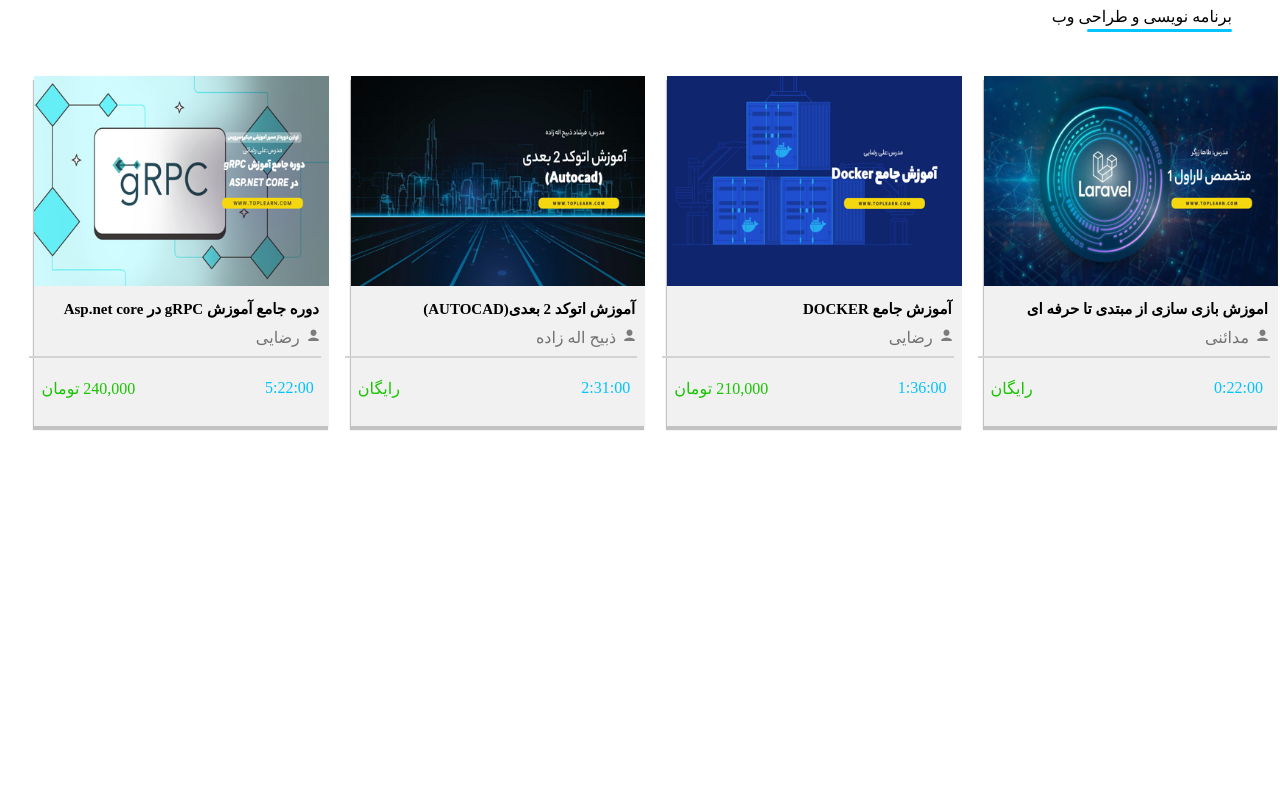
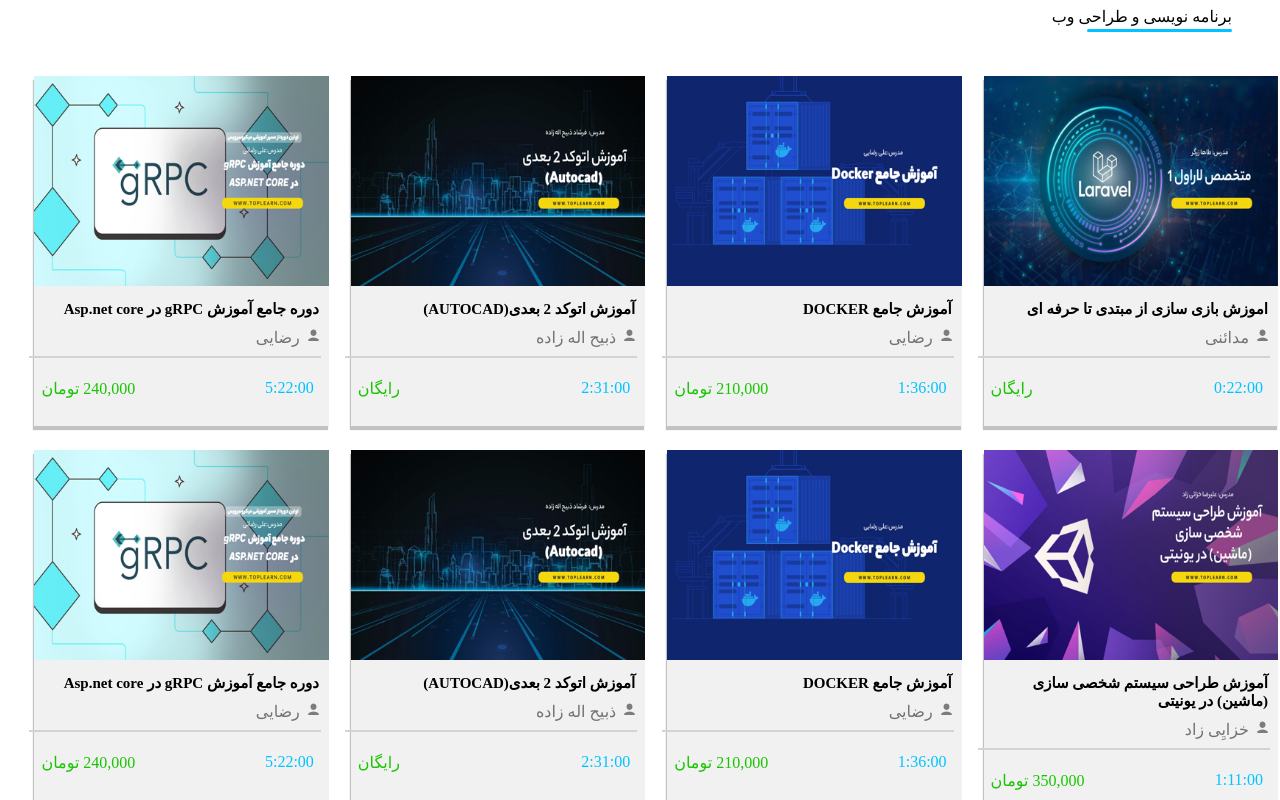
Before and after one commit to maryam545/toplearn, a plain HTML site: page index.html in a window 1280 px wide. Shown: the part 1155-1955 px from the top of the page. Before the commit the page ends 1731 px from the top, so only its background shows below. Drawn offline with Linux system fonts and the light colour scheme.

Commit message:
row2 box1

```diff
--- a/index.html
+++ b/index.html
@@ -187,6 +187,68 @@
             </div>
           </div>
         </div>
+        <div class="row2">
+          <div class="card1">
+            <img src="./img/5.jpg" alt="" />
+            <h3>آموزش طراحی سیستم شخصی سازی (ماشین) در یونیتی</h3>
+            <div class="time-and-name">
+              <div class="name">
+                <a href="#"
+                  ><img src="./img/icons8-user-60.png" alt="" />خزایِی زاد</a
+                >
+              </div>
+              <div class="time">
+                <span class="time1">1:11:00</span>
+                <span class="time2">350,000 تومان</span>
+              </div>
+            </div>
+          </div>
+          <div class="card1">
+            <img src="./img/2.jpg" alt="" />
+            <h3>آموزش جامع DOCKER</h3>
+            <div class="time-and-name">
+              <div class="name">
+                <a href="#"
+                  ><img src="./img/icons8-user-60.png" alt="" />رضایی</a
+                >
+              </div>
+              <div class="time">
+                <span class="time1">1:36:00</span>
+                <span class="time2">210,000 تومان</span>
+              </div>
+            </div>
+          </div>
+          <div class="card1">
+            <img src="./img/3.jpg" alt="" />
+            <h3>آموزش اتوکد 2 بعدی(AUTOCAD)</h3>
+            <div class="time-and-name">
+              <div class="name">
+                <a href="#"
+                  ><img src="./img/icons8-user-60.png" alt="" />ذبیح اله زاده</a
+                >
+              </div>
+              <div class="time">
+                <span class="time1">2:31:00</span>
+                <span class="time2"> رایگان</span>
+              </div>
+            </div>
+          </div>
+          <div class="card1">
+            <img src="./img/4.jpg" alt="" />
+            <h3>دوره جامع آموزش gRPC در Asp.net core</h3>
+            <div class="time-and-name">
+              <div class="name">
+                <a href="#"
+                  ><img src="./img/icons8-user-60.png" alt="" />رضایی</a
+                >
+              </div>
+              <div class="time">
+                <span class="time1">5:22:00</span>
+                <span class="time2"> 240,000 تومان</span>
+              </div>
+            </div>
+          </div>
+        </div>
       </div>
     </section>
   </body>
--- a/style/style.css
+++ b/style/style.css
@@ -359,3 +359,10 @@ body {
 .time2 {
   color: #19c502;
 }
+.row2 {
+  margin-top: 24px;
+  height: 350px;
+  /* background-color: darkblue; */
+  width: 100%;
+  display: flex;
+}
```
Also changed, not shown: img/5.jpg (added), img/6.jpg (added).
